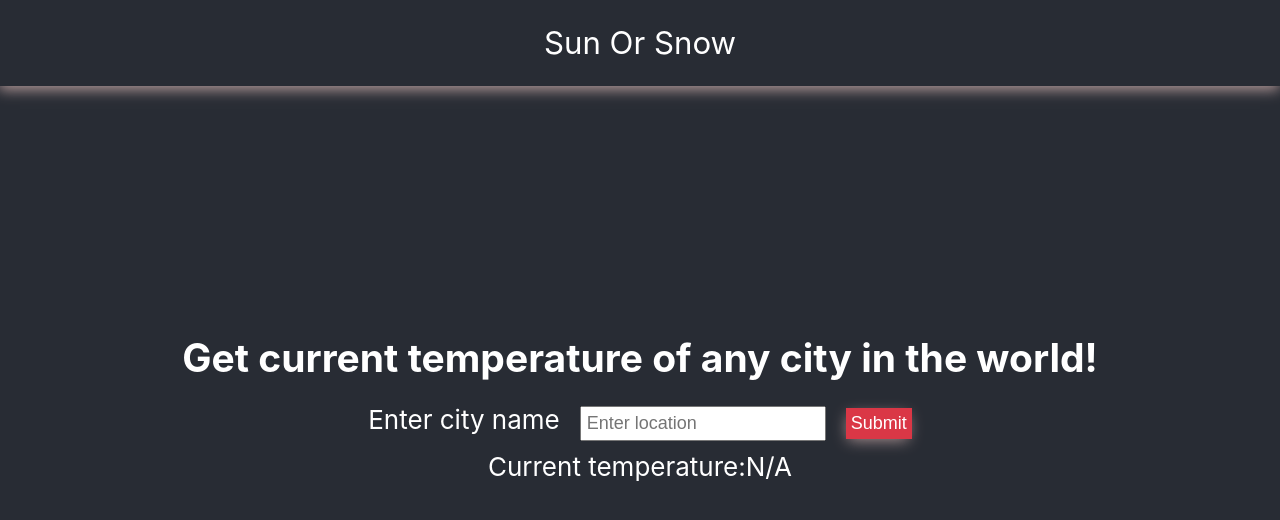
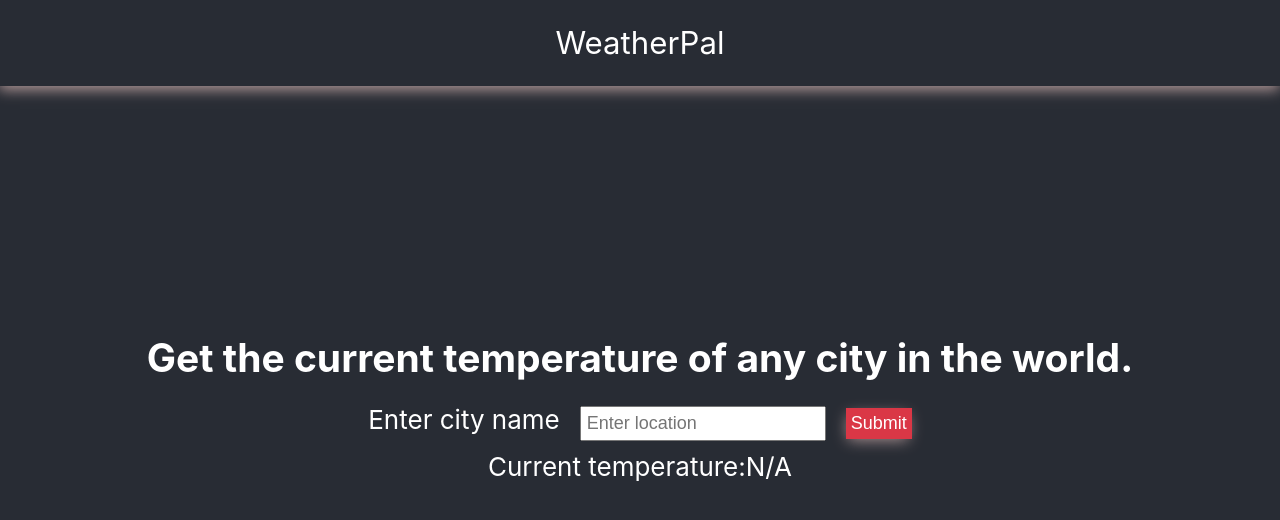
Before and after one commit to ziyadElon/weather-app, a React (Create React App) app in the folder weather-app/: page / in a window 1280 px wide. Shown: the top 520 px of the page. Built offline with nearby package versions, Linux system fonts and the light colour scheme.

Commit message:
minor changes

```diff
--- a/weather-app/src/App.js
+++ b/weather-app/src/App.js
@@ -24,14 +24,14 @@ class App extends Component {
     return (
       <div className="App">
         <header>
-          Sun Or Snow
+          WeatherPal
         </header>
+        <h1>Get the current temperature of any city in the world.</h1>
         <main>
-          <h1>Get current temperature of any city in the world!</h1>
           <div className="input-section">
             <label>Enter city name</label>
             <input id="location-input" type="text" placeholder="Enter location"></input>
-            <button onClick={this.getData}>Submit</button>
+            <button id="submit-button" onClick={this.getData}>Submit</button>
           </div>
             <LocationData data={this.state.weatherData} location={this.state.location} />
         </main>
```
